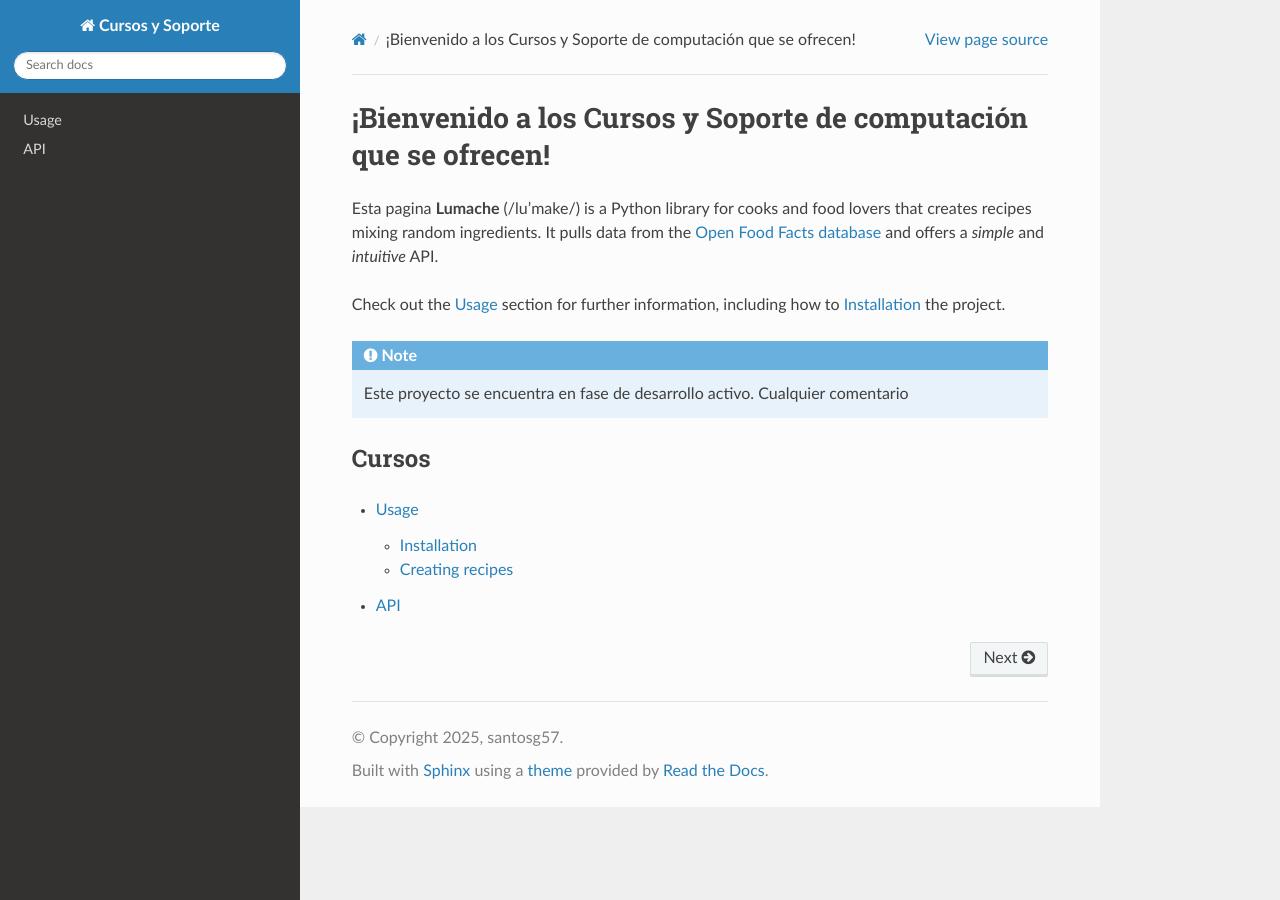
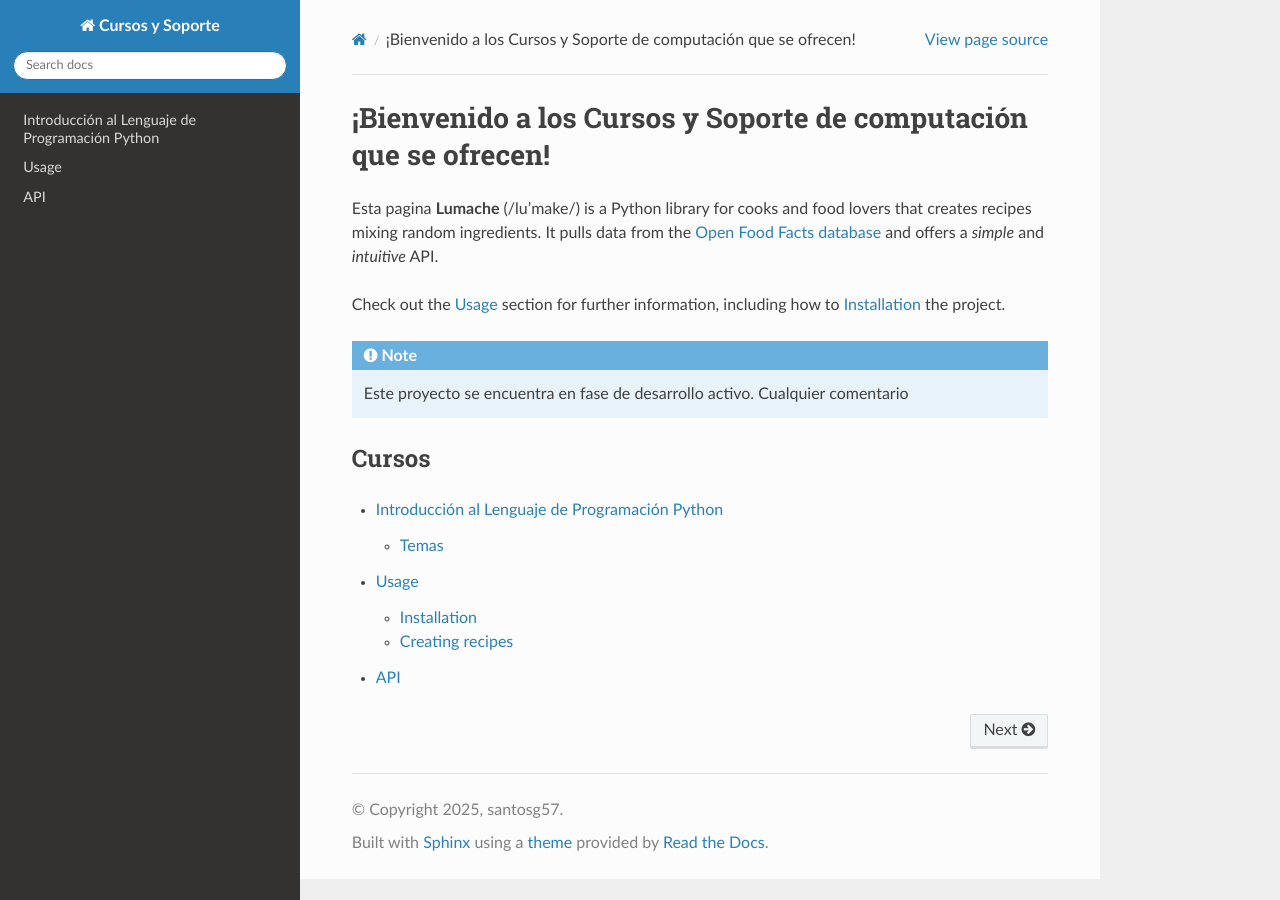
Before and after one commit to matecom57/santosg57-cursosinb, a Sphinx documentation site: the page built from docs/source/index.rst, in a window 1280 px wide. Built offline with Sphinx 7.4.7 and the Read the Docs theme 3.1.0, drawn with Linux system fonts in a browser that asks for light colours.

```diff
--- a/docs/source/index.rst
+++ b/docs/source/index.rst
@@ -19,5 +19,6 @@ Cursos
 
 .. toctree::
 
+   python_temario
    usage
    api
--- /dev/null
+++ b/docs/source/python_temario.rst
@@ -0,0 +1,15 @@
+Introducción al Lenguaje de Programación Python
+===============================================
+
+Costo: $2,800.00
+
+Duración: 24 hrs.
+
+Clases: Lunes, miercoles y viernes de 20:00 a 21:30 hrs.
+
+Inicio: 5 enero 2026.
+
+Temas
+-----
+
+1.
```
